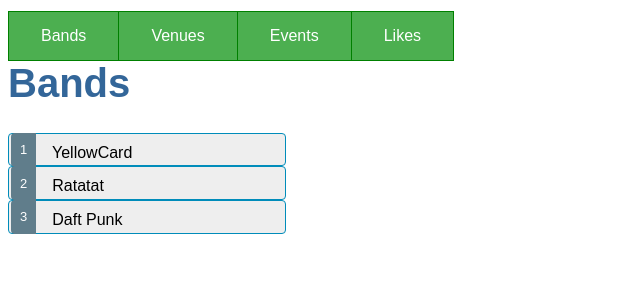
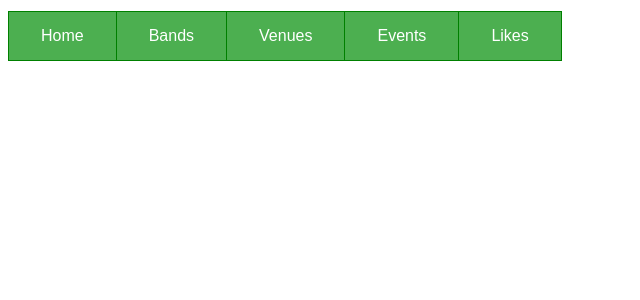
Before and after one commit to mgscuteri/Noize, an Angular app in the folder Noize/: page / in a window 1280 px wide. Shown: the top 300 px of the page, without its empty margins (0-640 px from the left). Built offline with nearby package versions, Linux system fonts and the light colour scheme.

Commit message:
added routing

```diff
--- a/Noize/src/app/app.component.html
+++ b/Noize/src/app/app.component.html
@@ -1,18 +1,22 @@
 <!--The content below is only a placeholder and can be replaced.-->
 
 <div class="btn-group">
-  <button class="button">Bands</button>
+  <button class="button" routerLink="/"> Home </button>
+  <button class="button" routerLink="/bands"> Bands </button>
   <button class="button">Venues</button>
   <button class="button">Events</button>
   <button class="button">Likes</button>
 </div>
 <p style="clear:both">
 
- <bands-widget></bands-widget>
+<router-outlet></router-outlet>
 
 
 
 <!--
+
+<bands-widget></bands-widget>
+
 <div container class = "container" >
 
   <li *ngFor="let band of bands" [class.selected]="band === selectedBand" (click)="onSelect(band)" >
```
Also changed, not shown: Noize/src/app/app.module.ts (+9 -3 lines).
